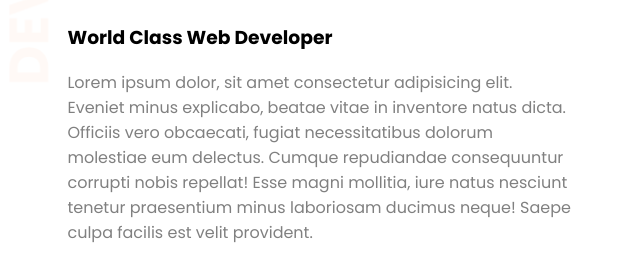
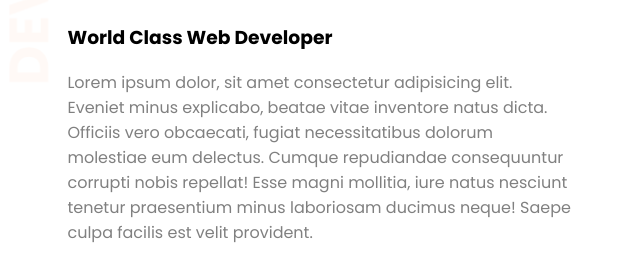
Before and after one commit to rbnrobin000/web_portfolio, a plain HTML site: page index.html in a window 1280 px wide. Shown: the part 285-558 px from the top of the page, 29-669 px from the left. Drawn offline with Linux system fonts and the light colour scheme.

Commit message:
new site

```diff
--- a/index.html
+++ b/index.html
@@ -16,7 +16,7 @@
             <h1>Welcome to</h1>
             <h1><span class="orange_highlight">My Cloud</span> World</h1>
             <h3>World Class Web Developer</h3>
-            <p>Lorem ipsum dolor, sit amet consectetur adipisicing elit. Eveniet minus explicabo, beatae vitae in inventore natus dicta. Officiis vero obcaecati, fugiat necessitatibus dolorum molestiae eum delectus. Cumque repudiandae consequuntur corrupti nobis repellat! Esse magni mollitia, iure natus nesciunt tenetur praesentium minus laboriosam ducimus neque! Saepe culpa facilis est velit provident.</p>
+            <p>Lorem ipsum dolor, sit amet consectetur adipisicing elit. Eveniet minus explicabo, beatae vitae inventore natus dicta. Officiis vero obcaecati, fugiat necessitatibus dolorum molestiae eum delectus. Cumque repudiandae consequuntur corrupti nobis repellat! Esse magni mollitia, iure natus nesciunt tenetur praesentium minus laboriosam ducimus neque! Saepe culpa facilis est velit provident.</p>
             <a class="link_button" href="https://www.linkedin.com/in/robiul-islam-robin-255049194/" target="_blank">HIRE ME</a>
         </div>
         <div class="half_width">
```
